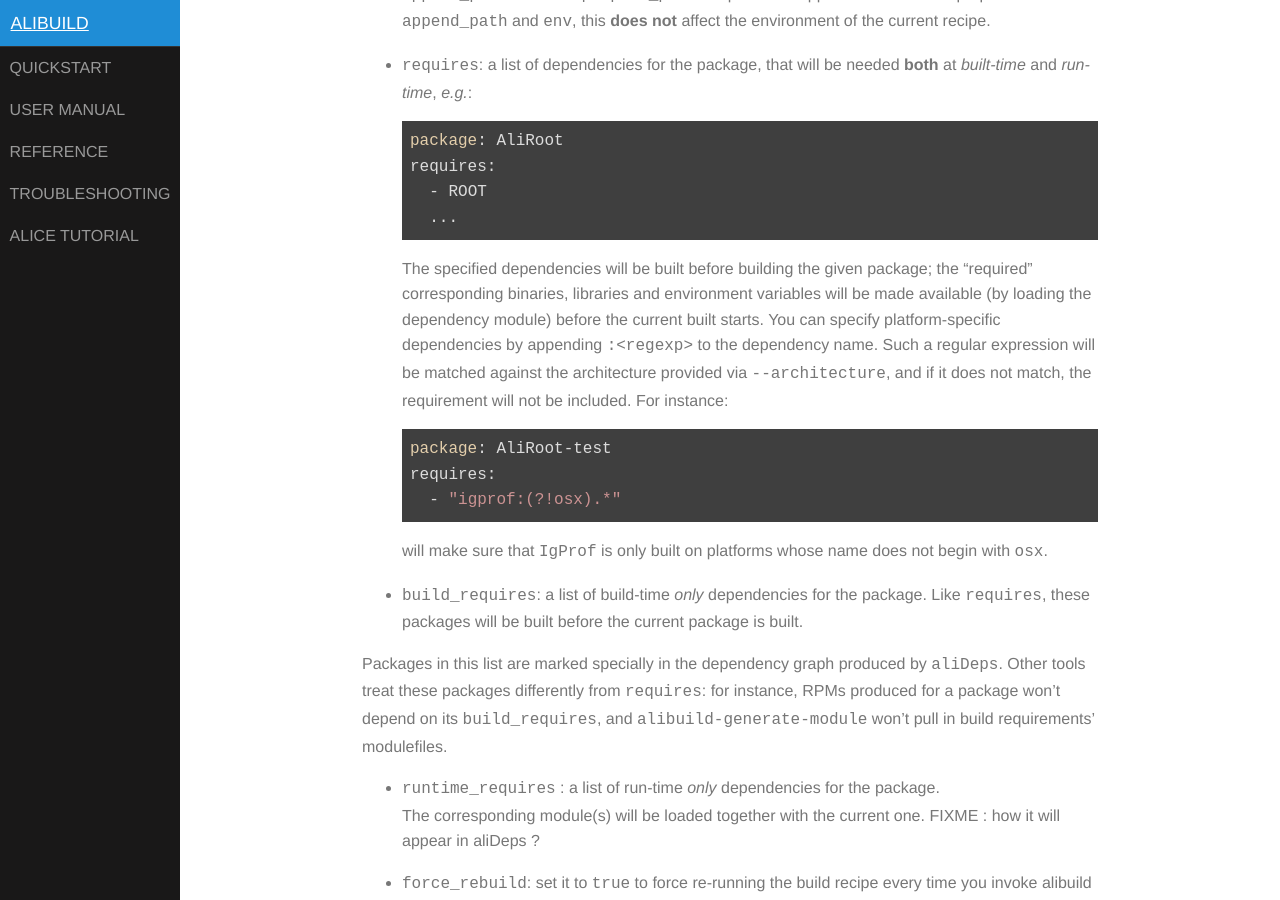
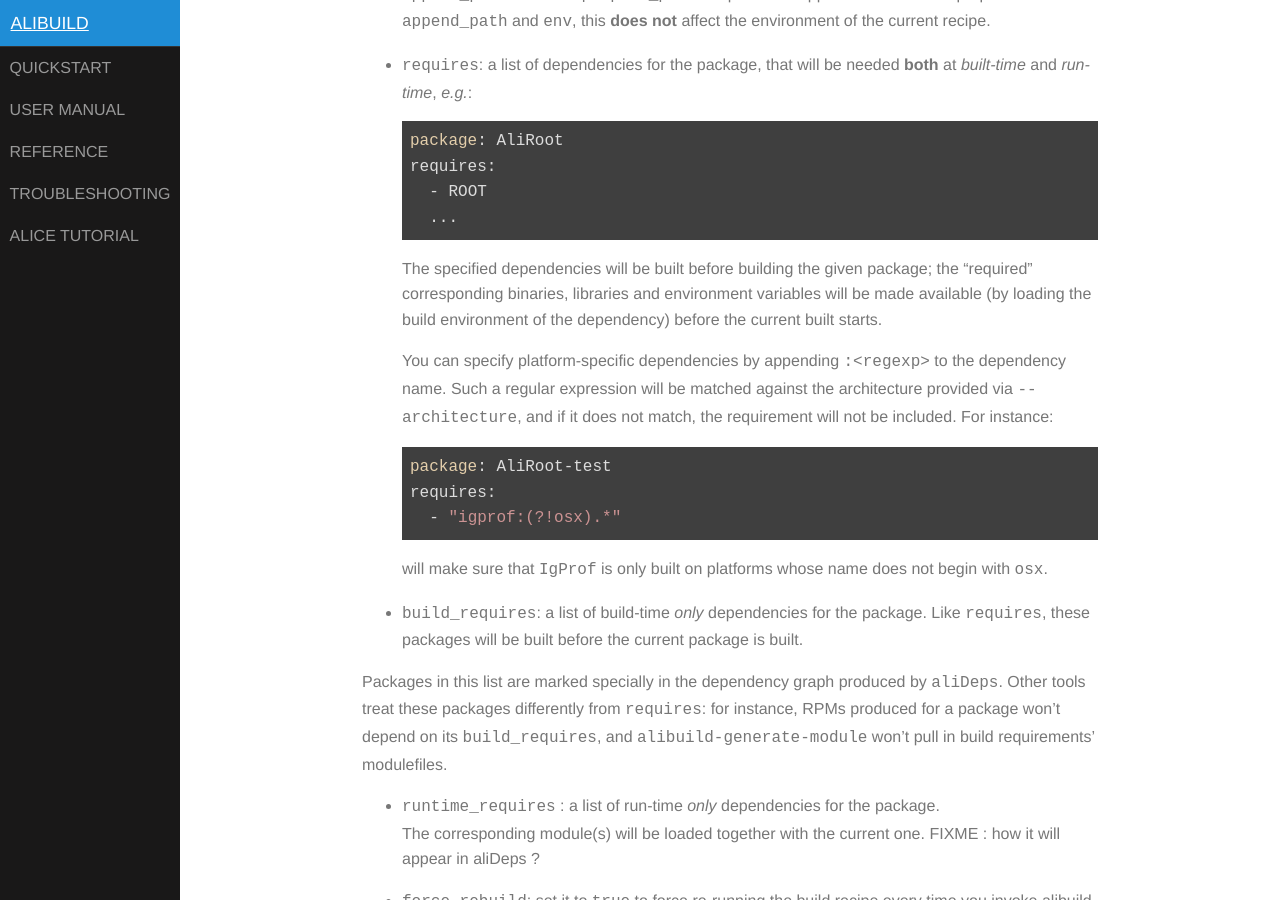
Before and after one commit to alisw/alibuild, a Jekyll site: the page built from docs/reference.markdown, in a window 1280 px wide and 900 px high, scrolled down 2812 px. Built offline with Jekyll 4.4.1, drawn with Linux system fonts in a browser that asks for light colours.

Commit message:
aliBuild/docs - recipe : correction about "requires"
Apparently it is not the full module of the dependency which is loaded before the build requiring it starts, it is the build environment only.

```diff
--- a/docs/reference.markdown
+++ b/docs/reference.markdown
@@ -133,7 +133,9 @@ The following entries are optional in the header:
 
     The specified dependencies will be built before building the given package;
     the "required" corresponding binaries, libraries and environment variables
-    will be made available (by loading the dependency module) before the current built starts.
+    will be made available (by loading the build environment of the dependency)
+    before the current built starts.
+
     You can specify platform-specific dependencies by appending `:<regexp>` to
     the dependency name. Such a regular expression will be matched against the
     architecture provided via `--architecture`, and if it does not match, the
```
